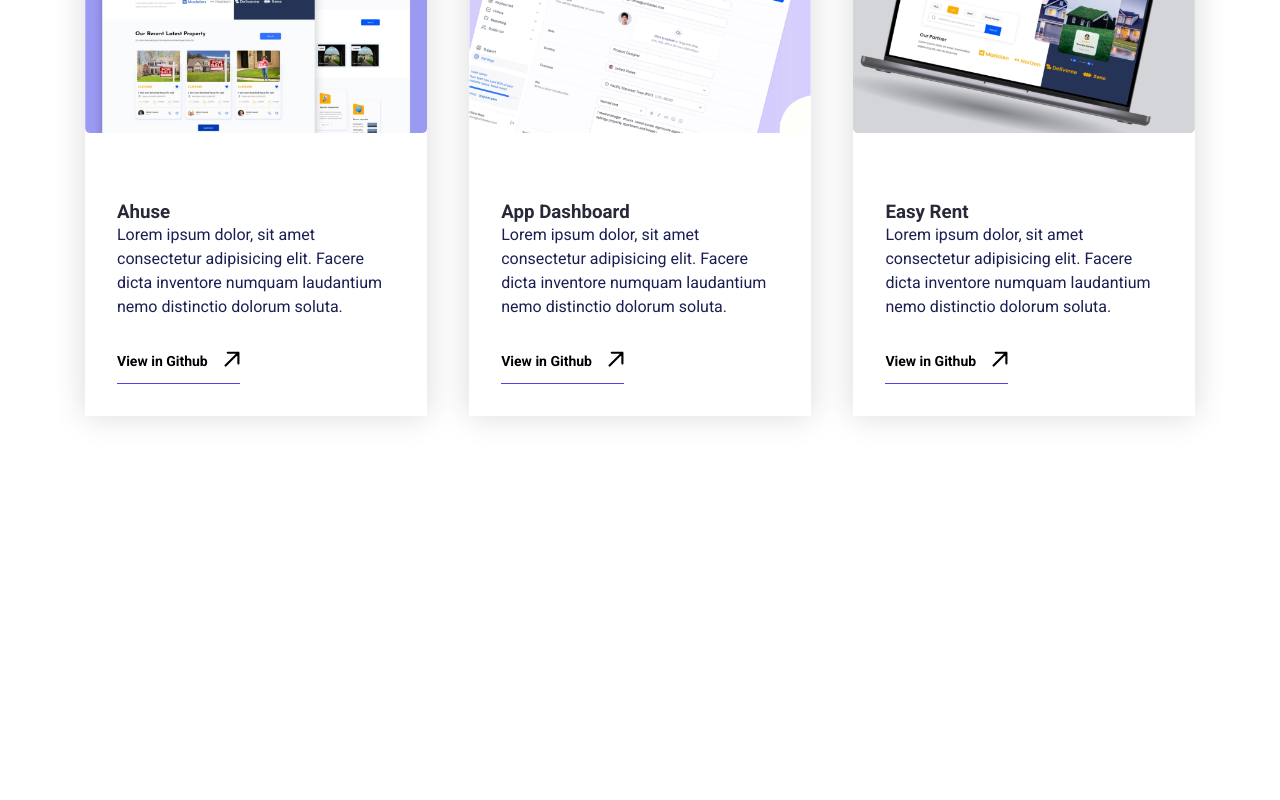
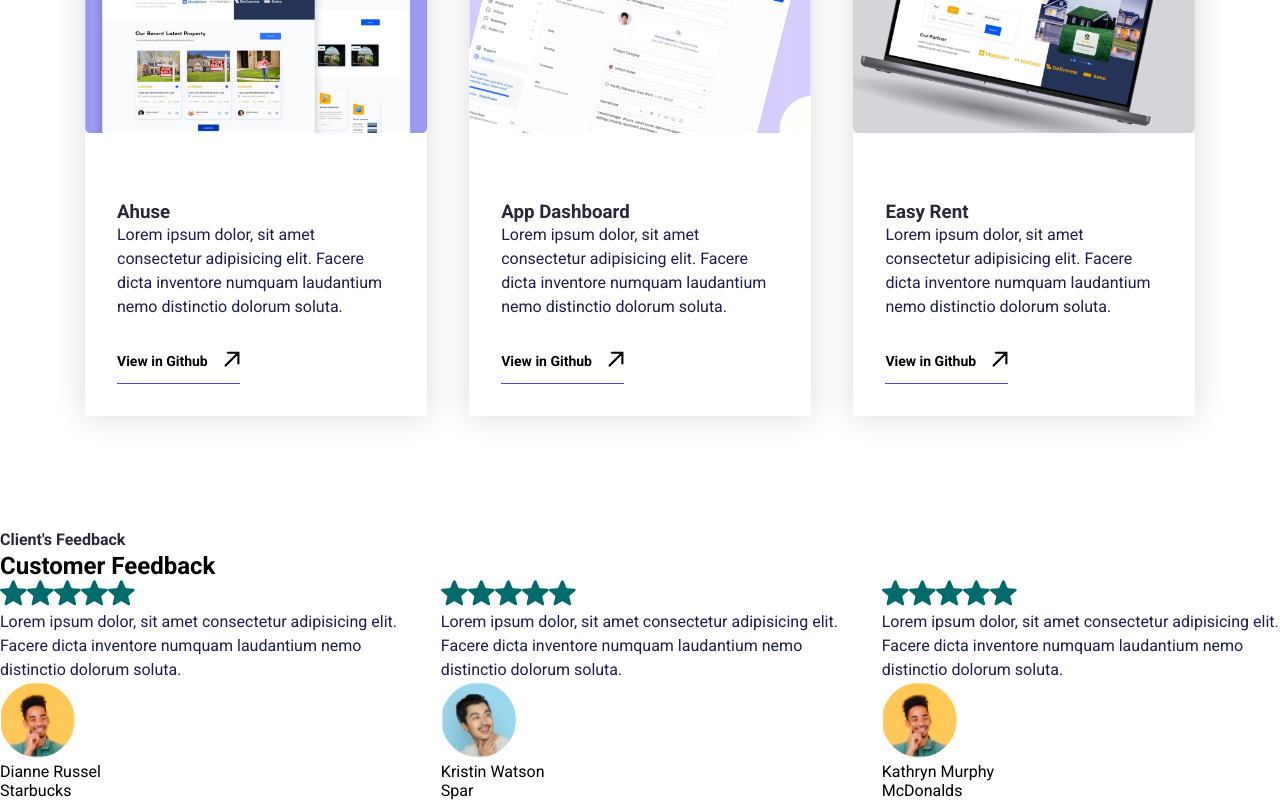
Before and after one commit to Haupt04/Porfolio-Website---React, a React (Create React App) app in the folder porfolio-website/: page / in a window 1280 px wide. Shown: the part 2995-3795 px from the top of the page. Before the commit the page ends 3523 px from the top, so only its background shows below. Built offline with nearby package versions, Linux system fonts and the light colour scheme.

Commit message:
Completed Testimonial Component HTML

```diff
--- a/porfolio-website/src/Pages/Home/Homescreen/index.jsx
+++ b/porfolio-website/src/Pages/Home/Homescreen/index.jsx
@@ -2,6 +2,7 @@
 import HeroSection from "../HeroSection";
 import MySkills from "../MySkills";
 import MyPortolio from "../MyPorfolio";
+import Testimonial from "../Testimonials";
 
 
 export default function Home() {
@@ -11,6 +12,7 @@
             <MySkills />
             <AboutMe />
             <MyPortolio />
+            <Testimonial />
         </>
     )
 }
--- a/porfolio-website/src/Pages/Home/Testimonials.jsx
+++ b/porfolio-website/src/Pages/Home/Testimonials.jsx
@@ -0,0 +1,44 @@
+import data from '../../data/index.json'
+
+export default function Testimonial(){
+    return(
+        <section className='testimonial--section' id='testimonial'>
+            <div className='portfolio--container-box'>
+                <div className='portfolio-container'>
+                    <p className='sub--title'>Client's Feedback</p>
+                    <h2 className='sections--headings'>Customer Feedback</h2>
+                </div>
+            </div>
+            <div className='portfolio--section--container'>
+                {data?.testimonial?.map((item, index) => (
+                    <div key={item.id} className='testimonial--section--card'>
+                        <div className='testimonial--section--card--review'>
+                            {Array.from({length : 5}, (reviews, index) =>
+                            ( <svg
+                                xmlns="http://www.w3.org/2000/svg"
+                                width="27"
+                                height="26"
+                                viewBox="0 0 27 26"
+                                fill="none"
+                              >
+                                <path
+                                  d="M12.0945 0.953177C12.5528 -0.135435 14.1138 -0.135434 14.5722 0.95318L17.2772 7.37836C17.4705 7.8373 17.9074 8.15087 18.4089 8.19059L25.4302 8.74669C26.6199 8.84091 27.1022 10.3076 26.1959 11.0746L20.8464 15.6016C20.4643 15.925 20.2973 16.4324 20.4141 16.9158L22.0484 23.6847C22.3253 24.8315 21.0625 25.7381 20.044 25.1235L14.0327 21.4961C13.6033 21.237 13.0633 21.237 12.634 21.4961L6.62265 25.1235C5.60415 25.7381 4.34127 24.8315 4.61818 23.6847L6.25256 16.9158C6.3693 16.4324 6.20243 15.925 5.82034 15.6016L0.47075 11.0746C-0.435624 10.3076 0.0467572 8.84091 1.23639 8.74669L8.25781 8.19059C8.75933 8.15087 9.19621 7.8373 9.38942 7.37836L12.0945 0.953177Z"
+                                  fill="#006B6A"
+                                />
+                              </svg>
+                            ))}
+                        </div>
+                        <p className='text-md'>{item.description}</p>
+                        <div className='testimonial--section--card--author--detail'>
+                            <img src={item.src} alt='Avarter'/>
+                            <div>
+                                <p className='test-md testimonial--author--name'>{item.author_name}</p>
+                                <p className='test-md testimonial--author--designation'>{item.author_designation}</p>
+                            </div>
+                        </div>
+                    </div>
+                ))}
+            </div>
+        </section>
+    )
+}
--- a/porfolio-website/src/data/index.json
+++ b/porfolio-website/src/data/index.json
@@ -47,5 +47,31 @@
             "description": "Lorem ipsum dolor, sit amet consectetur adipisicing elit. Facere dicta inventore numquam laudantium nemo distinctio dolorum soluta.",
             "link": "View in Github"
         }
+    ],
+    "testimonial": [
+        {
+            "id": "1",
+            "count": "5",
+            "src": "./img/avatar-image.png",
+            "description": "Lorem ipsum dolor, sit amet consectetur adipisicing elit. Facere dicta inventore numquam laudantium nemo distinctio dolorum soluta.",
+            "author_name": "Dianne Russel",
+            "author_designation": "Starbucks"
+        },
+        {
+           "id": "2",
+            "count": "5",
+            "src": "./img/avatar-image-1.png",
+            "description": "Lorem ipsum dolor, sit amet consectetur adipisicing elit. Facere dicta inventore numquam laudantium nemo distinctio dolorum soluta.",
+            "author_name": "Kristin Watson",
+            "author_designation": "Spar"
+        },
+        {
+            "id": "3",
+            "count": "5",
+            "src": "./img/avatar-image.png",
+            "description": "Lorem ipsum dolor, sit amet consectetur adipisicing elit. Facere dicta inventore numquam laudantium nemo distinctio dolorum soluta.",
+            "author_name": "Kathryn Murphy",
+            "author_designation": "McDonalds"
+        }
     ]
 }
```
